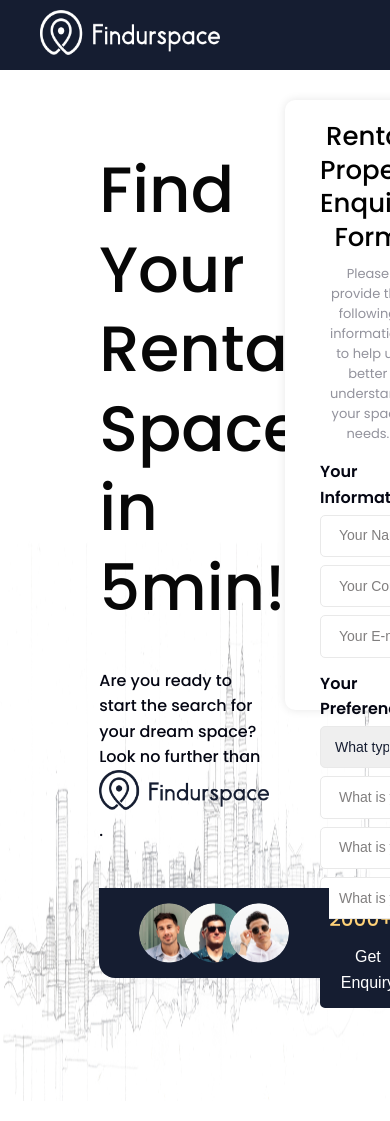
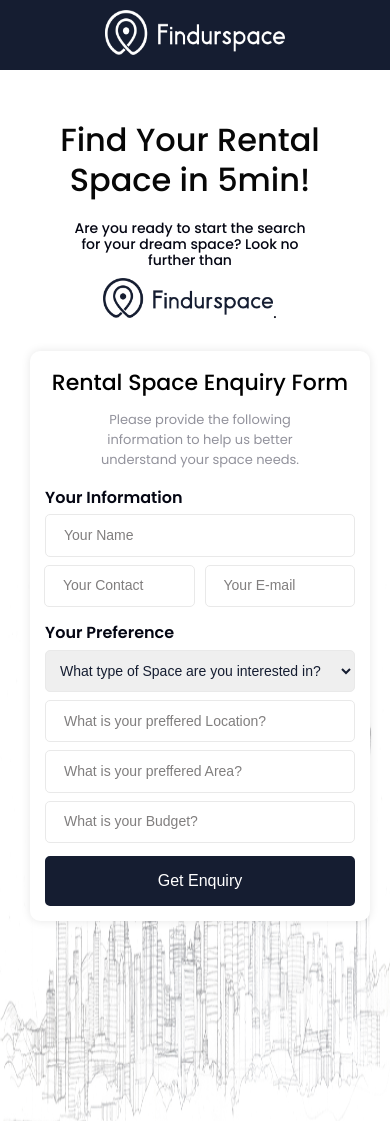
Before and after one commit to nishantdeswal1810/YourSpace, a Flask app: page / in a window 390 px wide. Run offline with Flask 3, Linux system fonts and the light colour scheme; parts of the project's set-up code (start-up, migrations or seed data) failed here and were passed over.

Commit message:
responsive

```diff
--- a/templates/index.html
+++ b/templates/index.html
@@ -30,43 +30,50 @@
             height:100vh;
             /* background-color: red; */
             background-image: url('{{ url_for('static', filename='Background.png') }}');
+            /* background-image:url('Background.png'); */
             background-repeat: no-repeat;
-            background-size: 100% 92%;
+            background-size: 100% 100%;
          }
          .wrapper{
-            width:85%;
-            height:580px;
+            width:90%;
+            height:600px;
             margin:0 auto;
+            padding-left: 50px;
             padding-top: 30px;
             display:flex;
-            justify-content: space-between;
+            column-gap:40px;
+            /* justify-content: space-between; */
          }
          .desc{
             width:50%;
             margin:20px;
-            margin-left:70px;
             display:flex;
             flex-direction:column;
             justify-items:start;
          }
          .head{
+            width:90%;
             font-weight: 500;
-            font-size: 64px;
-            line-height:79.6px;
+            font-size: 56px;
+            line-height:69.6px;
             color:#070707;
-            margin-top:30px;
+            margin-top:40px;
+            text-wrap: wrap;
          }
          .brief{
             font-size:16px;
             line-height: 25.6px;
             font-weight:500;
             color:#040613;
-            margin-top:30px;
+            margin-top:15px;
+            margin-left:5px;
+            width:70%;
+            text-wrap: wrap;
          }
          .box{
             display:flex;
             width:460px;
-            margin-top:35px;
+            margin-top:25px;
          }
          .subbox{
             width:50%;
@@ -87,11 +94,13 @@
          }
          .i1{
             background-image: url('{{ url_for('static', filename='1.png') }}');
+            /* background-image:url('1.png'); */
             background-repeat: no-repeat;
             background-size: 100% 100%;
          }
          .i2{
             background-image: url('{{ url_for('static', filename='2.png') }}');
+            /* background-image:url('2.png'); */
             background-repeat: no-repeat;
             background-size: 100% 100%;
             position:absolute;
@@ -99,6 +108,7 @@
          }
          .i3{
             background-image: url('{{ url_for('static', filename='3.png') }}');
+            /* background-image: url('3.png'); */
             background-repeat: no-repeat;
             background-size: 100% 100%;
             position:absolute;
@@ -110,6 +120,8 @@
             border-top-right-radius: 16px;
             border-bottom-right-radius: 16px;
             background-color:#151d31;
+            margin-left:-4px;
+            padding-left:4px;
          }
          .brief1{
             font-weight:500;
@@ -129,16 +141,17 @@
          .form1 {
     background: #fff;
     padding: 20px 35px;
+    margin-right:40px;
     border-radius: 10px;
     box-shadow: 0 0 10px rgba(0, 0, 0, 0.1);
-    width: 50%;
-    max-width:530px;
-    height:610px;
+    width:50%;
+    max-width:580px;
 }
 
 h1 {
     font-size: 24px;
     margin-bottom: 10px;
+    text-wrap:nowrap;
 }
 
 p {
@@ -232,6 +245,135 @@
     top:10px;
     left:40px;
 }
+div.cont{
+    display:flex;
+    column-gap: 5px;
+    margin-left: -6px;
+}
+
+@media (max-width: 2000px) {
+    .header{
+                display:flex;
+                flex-direction: column;
+                justify-items: center;
+                align-items: center;
+                padding-top:10px;
+            }
+            .log{
+                position:static;
+            }
+            .head {
+                font-size: 3rem;
+            }
+            .brief {
+                font-size: 1rem;
+            }
+         }
+
+         @media (max-width: 1200px) {
+            .form1 h1{
+                font-size:22px;
+            }
+            .head {
+                font-size: 2.5rem;
+            }
+            .brief {
+                font-size: 0.9rem;
+            }
+         }
+
+         @media (max-width: 1024px) {
+            .wrapper{
+                position:relative;
+                left:-20px;
+            }
+            .head {
+                font-size: 50px;
+                margin:0 auto;
+                margin-top:30px;
+            }
+            .brief {
+                font-size: 18px;
+                text-align: center;
+                margin:0 auto;
+                margin-top:10px;
+            }
+            .wrapper {
+                width: 90%;
+                padding-top: 0px;
+            }
+            .wrapper {
+                flex-direction: column;
+                align-items: center;
+                height: auto;
+            }
+            .form1 {
+                width: 100%;
+                margin:0 auto;
+                margin-top:50px;
+            }
+         }
+
+         @media (max-width: 1024px) {
+            .container{
+                overflow-y:auto;
+            }
+            .desc {
+                width: 100%;
+                margin-left: 0;
+                text-align: center;
+            }
+            .head {
+                font-size: 50px;
+                line-height: 50px;
+            }
+            .brief {
+                font-size: 18px;
+                text-align:center;
+                margin-top:20px;
+            }
+            .box {
+                width: 100%;
+                max-width:430px;
+                justify-content: center;
+                align-items:center;
+                margin:0 auto;
+                padding-top:20px;
+            }
+            .brief2{
+                text-align:left;
+            }
+            .form1 {
+                width: 90%;
+                margin:0 auto;
+                margin-top: 30px;
+            }
+         }
+
+         @media (max-width: 576px) {
+            .wrapper{
+                width:100%;
+            }
+            .box{
+                display:none;
+            }
+            .form1 h1{
+                text-wrap:wrap;
+            }
+            .head {
+                font-size: 32px;
+                line-height: 40px;
+            }
+            .brief {
+                font-size: 14px;
+                line-height: 16px;
+            }
+            .form1 {
+                padding: 15px 15px;
+                margin-top:10px;
+                width:100%;
+            }
+         }
     </style>
     <script src="https://code.jquery.com/jquery-3.6.0.min.js"></script>
     <script>
@@ -305,12 +447,14 @@
     <div class="container">
         <div class="header">
             <img src="{{ url_for('static', filename='navlogo.png') }}" class="log"/>
+            <!-- <img src="navlogo.png" class="log"/> -->
         </div>
         <div class="section">
             <div class="wrapper">
                 <div class="desc">
                     <h1 class="head">Find Your Rental Space in 5min!</h1>
-                    <h1 class="brief">Are you ready to start the search for your dream space? Look no further than <br/><img src="{{ url_for('static', filename='logo.png') }}" style="width:170px;height:40px;object-fit: fit;"/>.</h1>
+                    <!-- <h1 class="brief">Are you ready to start the search for your dream space? Look no further than <br/><img src="{{ url_for('static', filename='logo.png') }}" style="width:170px;height:40px;object-fit: fit;"/>.</h1> -->
+                    <h1 class="brief">Are you ready to start the search for your dream space? Look no further than <br/><img src="logo.png" style="width:170px;height:40px;object-fit: fit;margin-top:10px;"/>.</h1>
                     <div class="box">
                         <div class="subbox">
                             <div class="ellp i1"></div>
@@ -325,18 +469,19 @@
                 </div>
                 <div class="form1">
                     <form id="property-form" method="POST">
-                        <h1 class="form-head">Rental Property Enquiry Form</h1>
+                        <h1 class="form-head">Rental Space Enquiry Form</h1>
                         <p class="form-desc">Please provide the following information to help us better understand your space needs.</p>
                         <div class="form-section">
                             <label for="info" style="margin-bottom: 4px;">Your Information</label>
                             <label for="name"></label>
                             <input type="text" id="name" name="name" placeholder="Your Name"required>
+                            <div class="cont">
+                                <label for="mobile"></label>
+                                <input type="tel" id="mobile" name="mobile" placeholder="Your Contact" required>
 
-                            <label for="mobile"></label>
-                            <input type="tel" id="mobile" name="mobile" placeholder="Your Contact" required>
-
-                            <label for="email"></label>
-                            <input type="email" id="email" name="email" placeholder="Your E-mail" required>
+                                <label for="email"></label>
+                                <input type="email" id="email" name="email" placeholder="Your E-mail" required>
+                            </div>
                         </div>
                         <div class="form-section">
                             <label for="pref" style="margin-bottom: 4px;">Your Preference</label>
```
